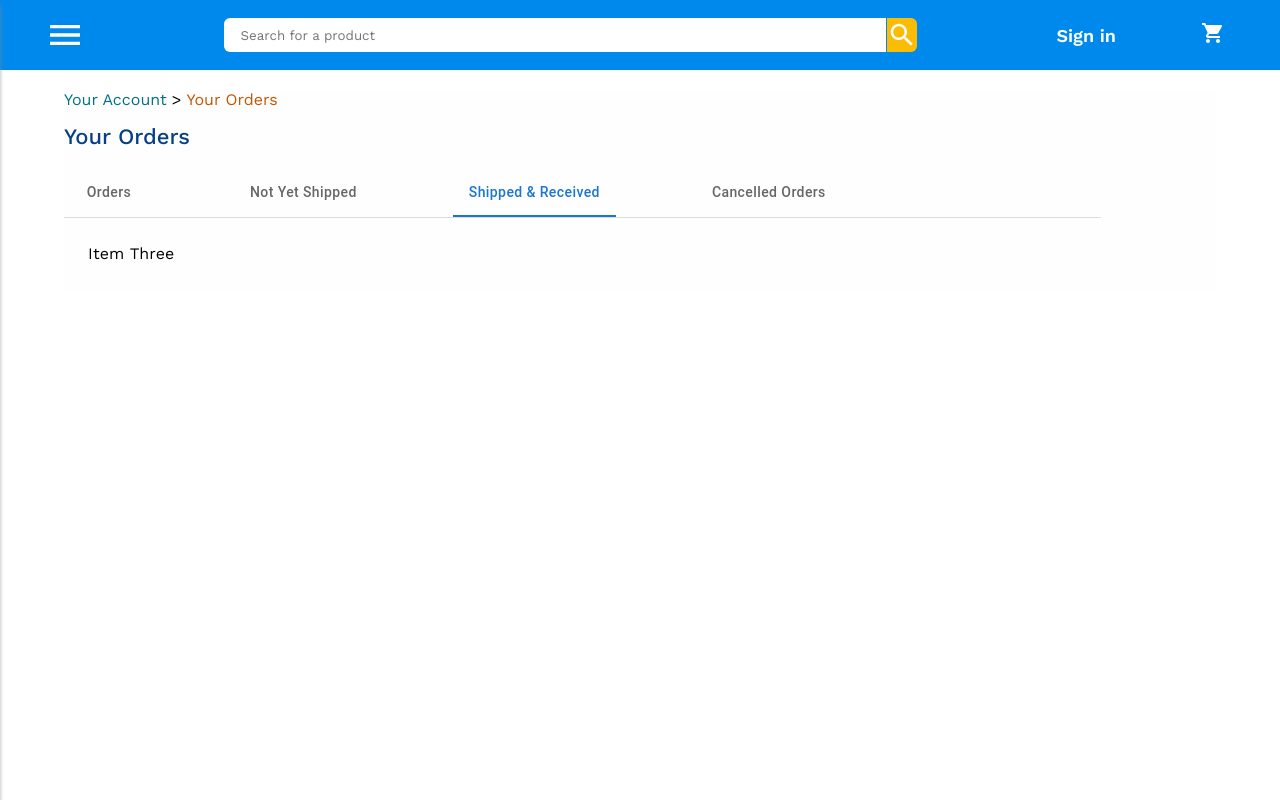
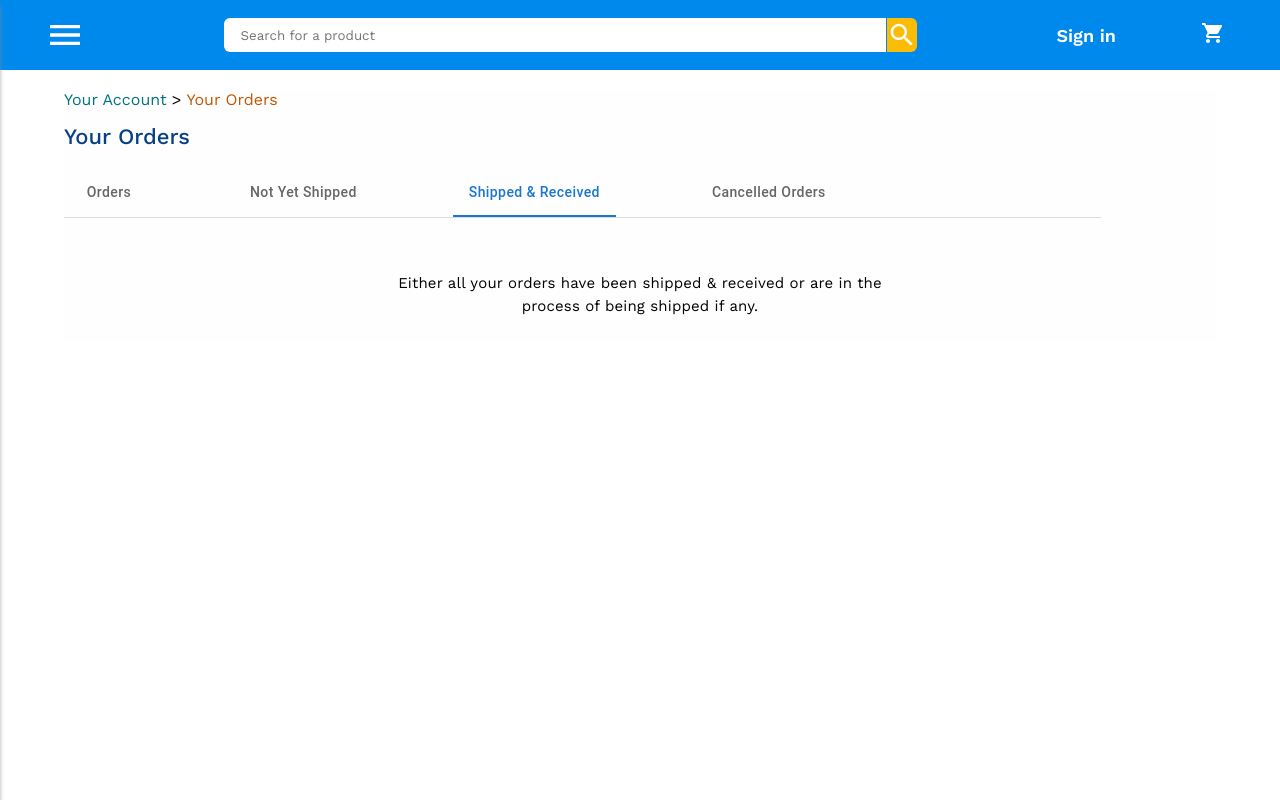
Before and after one commit to peterbeeshop/pbee-tech-frontend-, a React (Create React App) app: page /account/orders in a window 1280 px wide. Both pictures are taken after a click on the tab "Shipped & Received". Built offline with nearby package versions, Linux system fonts and the light colour scheme.

Commit message:
worked on the shipped & received tab

```diff
--- a/src/pages/account/orders/index.tsx
+++ b/src/pages/account/orders/index.tsx
@@ -10,6 +10,7 @@ import MyOrders from './my-orders'
 import { ProductCardType } from '../../../types'
 import phoneImage from '../../../assets/dummy-pics/phoneImage.png'
 import NotShipped from './not-shipped'
+import Shipped from './shipped'
 
 const Orders = () => {
   const [value, setValue] = useState('1')
@@ -68,7 +69,9 @@ const Orders = () => {
           <TabPanel value="2">
             <NotShipped myOrders={orders} />
           </TabPanel>
-          <TabPanel value="3">Item Three</TabPanel>
+          <TabPanel value="3">
+            <Shipped myOrders={orders} />
+          </TabPanel>
           <TabPanel value="4">4</TabPanel>
         </TabContext>
       </Box>
--- a/src/pages/account/orders/shipped/index.tsx
+++ b/src/pages/account/orders/shipped/index.tsx
@@ -11,7 +11,8 @@ const Shipped = ({ myOrders }: MyOrdersType) => {
     <div className={styles.container}>
       {myOrders.length === 0 ? (
         <p className={styles.noOrderText}>
-          Looks like you haven't placed any order yet.
+          Either all your orders have been shipped & received or are in the{' '}
+          <br /> process of being shipped if any.
         </p>
       ) : (
         <ProductCard data={myOrders} showQuantity />
```
